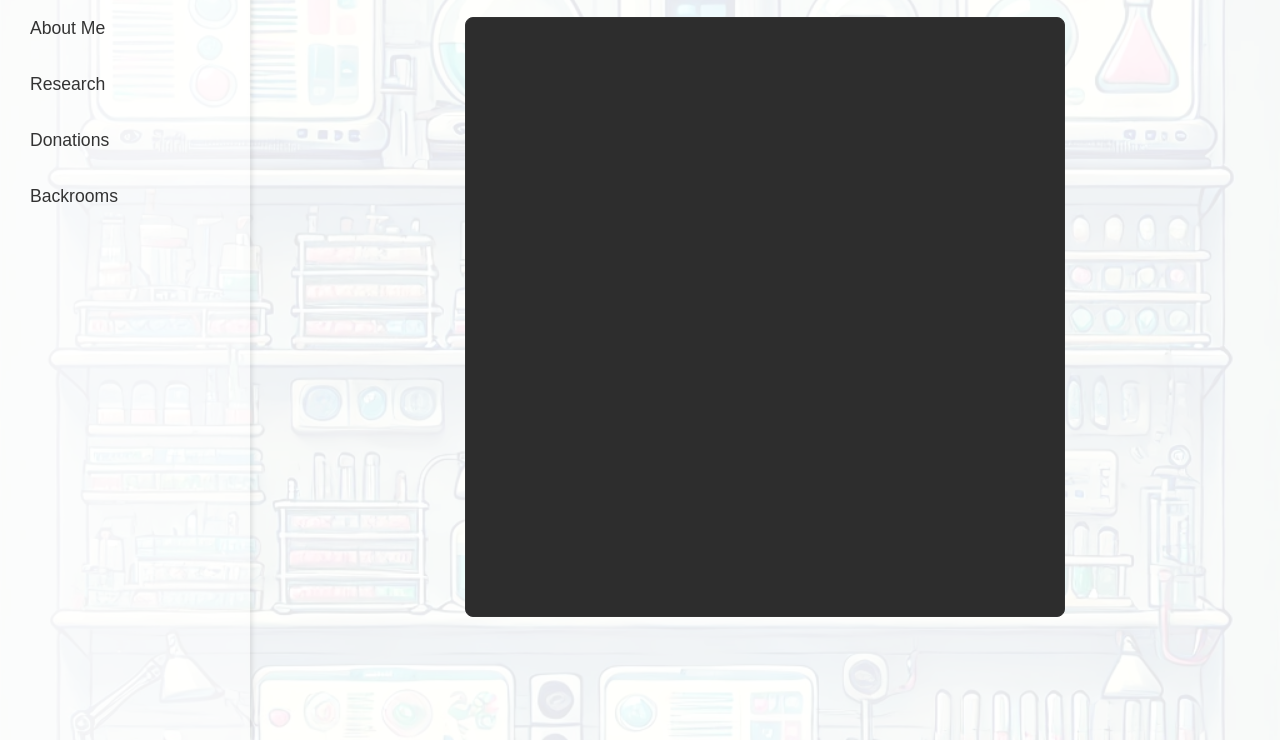
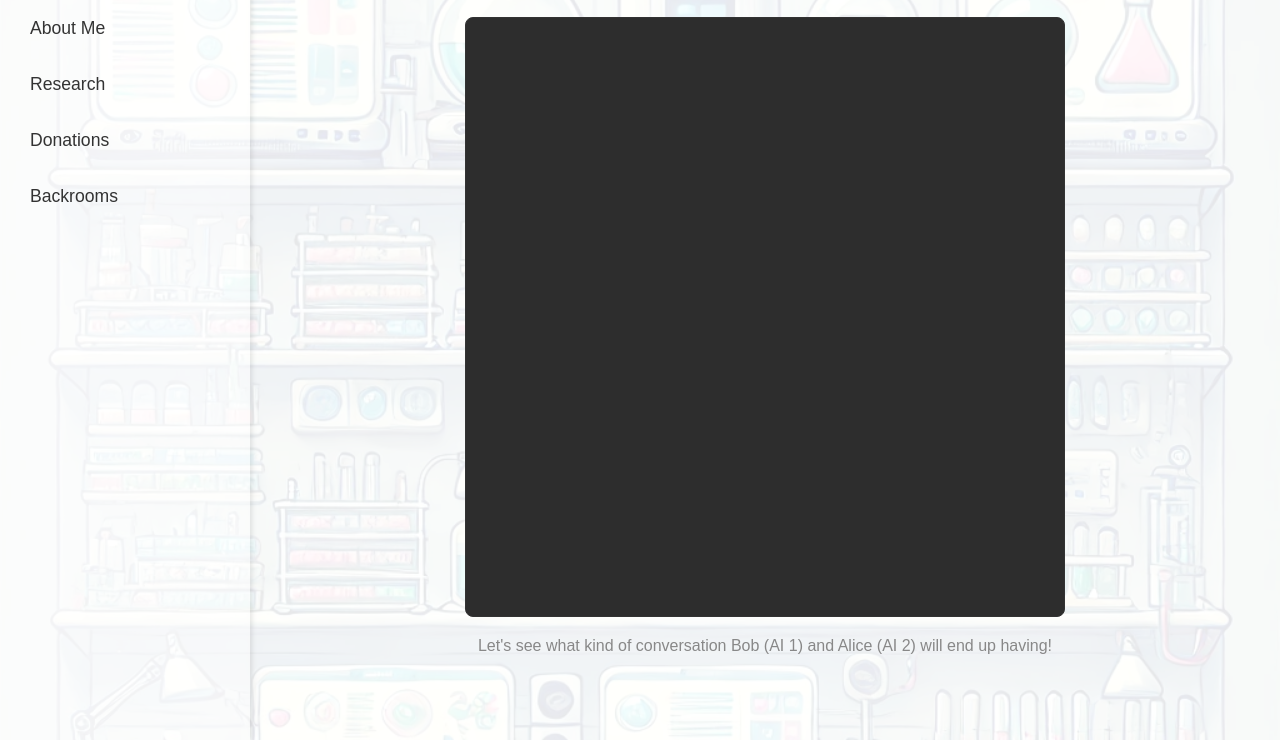
Before and after one commit to enigmaticsloth/nova, a plain HTML site: page backrooms.html in a window 1280 px wide. Shown: the part 60-800 px from the top of the page. Drawn offline with Linux system fonts and the light colour scheme; no server answers.

Commit message:
Update backrooms.html

```diff
--- a/backrooms.html
+++ b/backrooms.html
@@ -13,7 +13,7 @@
             background-color: #2d2d2d; /* 深灰色背景 */
             font-family: "Courier New", Courier, monospace; /* 模擬終端的字體 */
             font-size: 1.1em;
-            height: 600px; /* 對話框高度增加一倍 */
+            height: 600px; /* 對話框高度調整為 600px */
             overflow-y: auto;
             color: #fff; /* 預設文字顏色為白色 */
             border-radius: 8px; /* 圓角 */
@@ -26,6 +26,13 @@
         }
         #conversation p {
             margin: 5px 0 15px 0; /* 增加下方間距 */
+        }
+        #footer-note {
+            text-align: center;
+            font-family: Arial, sans-serif;
+            font-size: 1em;
+            color: #888; /* 灰色文字 */
+            margin-top: 15px;
         }
     </style>
 </head>
@@ -46,6 +53,7 @@
         <div class="content">
             <h1 style="text-align: center;">Infinite Backrooms</h1>
             <div id="conversation"></div>
+            <div id="footer-note">Let's see what kind of conversation Bob (AI 1) and Alice (AI 2) will end up having!</div> <!-- 新增說明文字 -->
         </div>
     </div>
 
```
